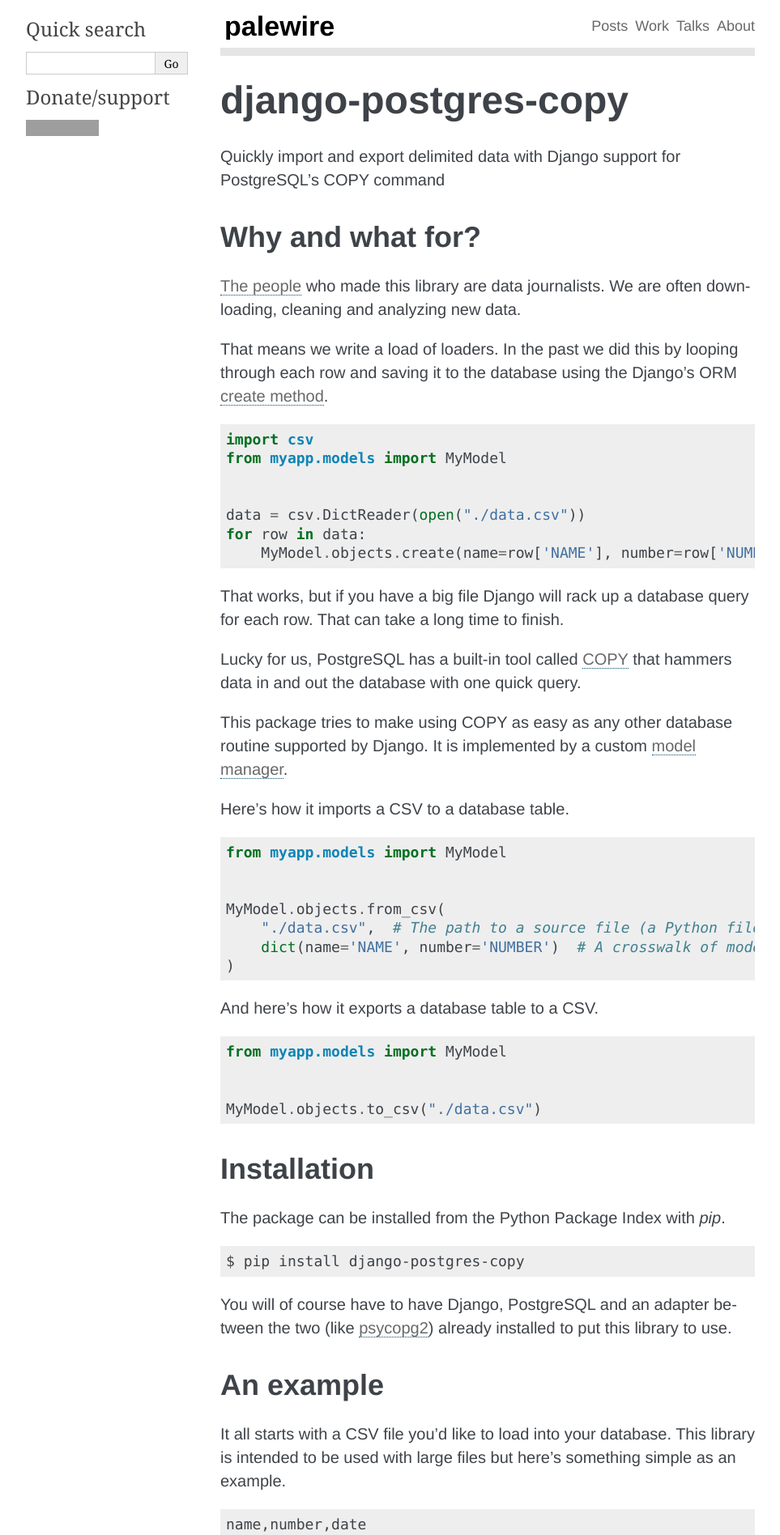
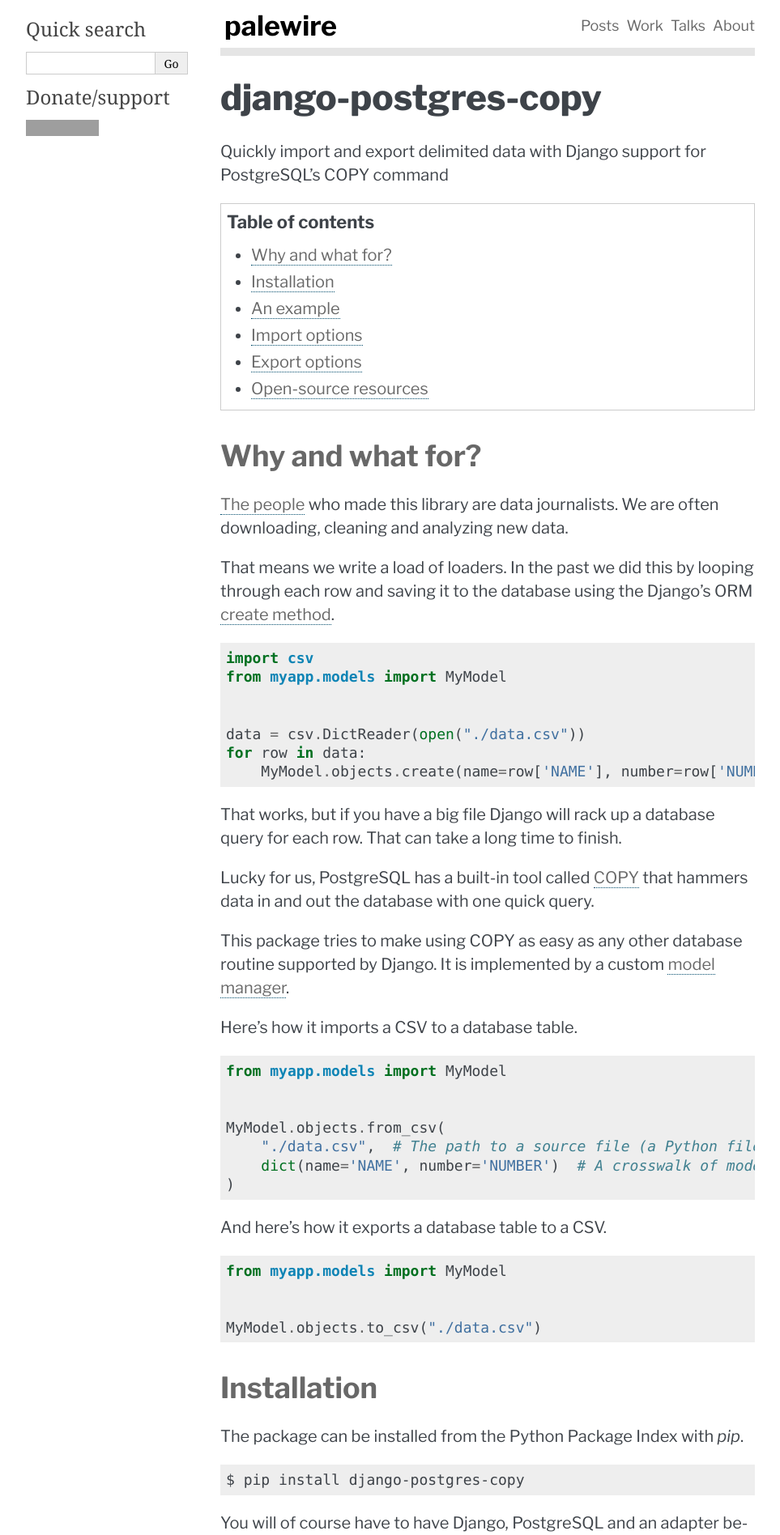
Before and after one commit to palewire/django-postgres-copy, a Sphinx documentation site: the page built from docs/index.rst, in a window 1280 px wide. Shown: the top 1896 px of the page at 81% size, without its empty margins (148-1111 px from the left). Built offline with Sphinx 7.4.7, drawn with Linux system fonts in a browser that asks for light colours; some of the changed text lies outside the part shown; grey boxes are pictures that could not be loaded.

Commit message:
More dox fixes

```diff
--- a/docs/_static/css/custom.css
+++ b/docs/_static/css/custom.css
@@ -1,3 +1,5 @@
+@import url('https://fonts.googleapis.com/css2?family=Libre+Franklin:ital,wght@0,400;0,700;0,800;1,400;1,800&display=swap');
+
 div.document {
     margin-top: 0;
 }
@@ -14,7 +16,18 @@ div.body li {
     margin-bottom: 4px;
 }
 
-@import url('https://fonts.googleapis.com/css2?family=Libre+Franklin:ital,wght@0,400;0,700;0,800;1,400;1,800&display=swap');
+div.topic {
+    margin: 0;
+    padding: 8px 12px;
+}
+
+p.topic-title {
+    margin: 0;
+}
+
+div.topic ul {
+    margin-top: 6px;
+}
 
 body {
   font-family: 'Libre Franklin', "Helvetica", "Liberation Sans", Arial, sans-serif;
@@ -22,6 +35,16 @@ body {
   line-height: 1.45;
   text-align: left;
 }
+@media screen and (max-width: 875px) {
+    body {
+        margin: 0;
+        padding: 0;
+    }
+    div.body > section {
+        padding: 0 20px;
+    }
+}
+
 @media (max-width: 550px) {
     body {
         font-size: 0.85em;
@@ -35,6 +58,7 @@ div.body h1, div.body h2, div.body h3, div.body h4, div.body h5, div.body h6 {
 
 div.body h1 {
     font-weight: 800;
+    font-size: 220%;
 }
 
 pre {
@@ -48,14 +72,19 @@ pre {
     overflow: hidden;
 }
 .row .fivecol {
-    width: 39.45%;
+    width: 40%;
     float: right;
     min-height: 1px;
 }
 .row .sevencol {
-    width: 56.75%;
+    width: 40%;
     float: left;
     min-height: 1px;
+}
+@media (max-width: 550px) {
+    .row .fivecol, .row .sevencol {
+        padding: 0 20px;
+    }
 }
 
 /* The header */
--- a/docs/conf.py
+++ b/docs/conf.py
@@ -7,7 +7,7 @@ master_doc = "index"
 
 project = u'django-postgres-copy'
 year = datetime.now().year
-copyright = f'{year}'
+copyright = f'{year} Ben Welsh'
 
 exclude_patterns = ["_build"]
 
--- a/docs/index.rst
+++ b/docs/index.rst
@@ -49,6 +49,9 @@ django-postgres-copy
 
 Quickly import and export delimited data with Django support for PostgreSQL's COPY command
 
+.. contents:: Table of contents
+    :depth: 1
+    :local:
 
 Why and what for?
 =================
```
Lines whose indentation alone changed are shown as unchanged.
